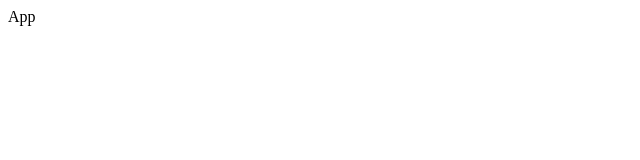
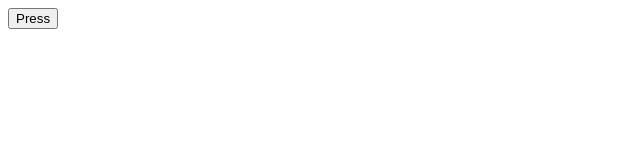
Before and after one commit to cdvsalanga/brod-frontend, a React (Vite) app: page / in a window 1280 px wide. Shown: the top 160 px of the page, without its empty margins (0-640 px from the left). Built offline with nearby package versions, Linux system fonts and the light colour scheme.

Commit message:
Install react bootstrap and bootstrap

```diff
--- a/package.json
+++ b/package.json
@@ -10,7 +10,9 @@
     "preview": "vite preview"
   },
   "dependencies": {
+    "bootstrap": "^5.3.3",
     "react": "^18.3.1",
+    "react-bootstrap": "^2.10.4",
     "react-dom": "^18.3.1"
   },
   "devDependencies": {
--- a/src/App.jsx
+++ b/src/App.jsx
@@ -1,7 +1,12 @@
 import React from "react";
+import { Button } from "react-bootstrap";
 
 const App = () => {
-  return <div>App</div>;
+  return (
+    <div>
+      <Button>Press</Button>
+    </div>
+  );
 };
 
 export default App;
```
Also changed, not shown: 1 other file (tests, documents, lock files or other folders).
